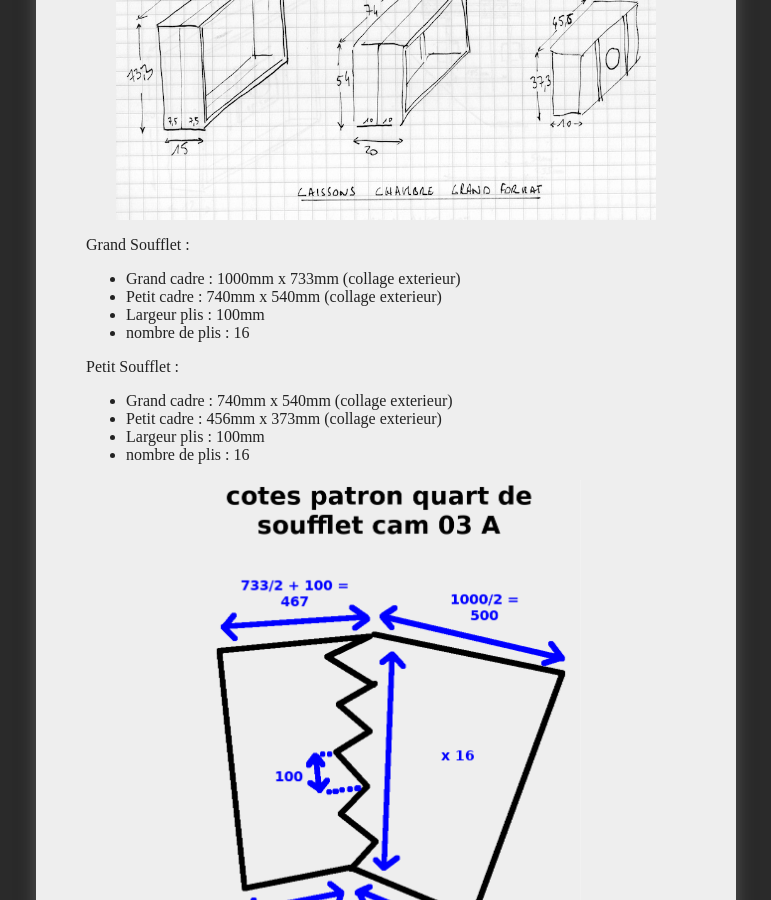
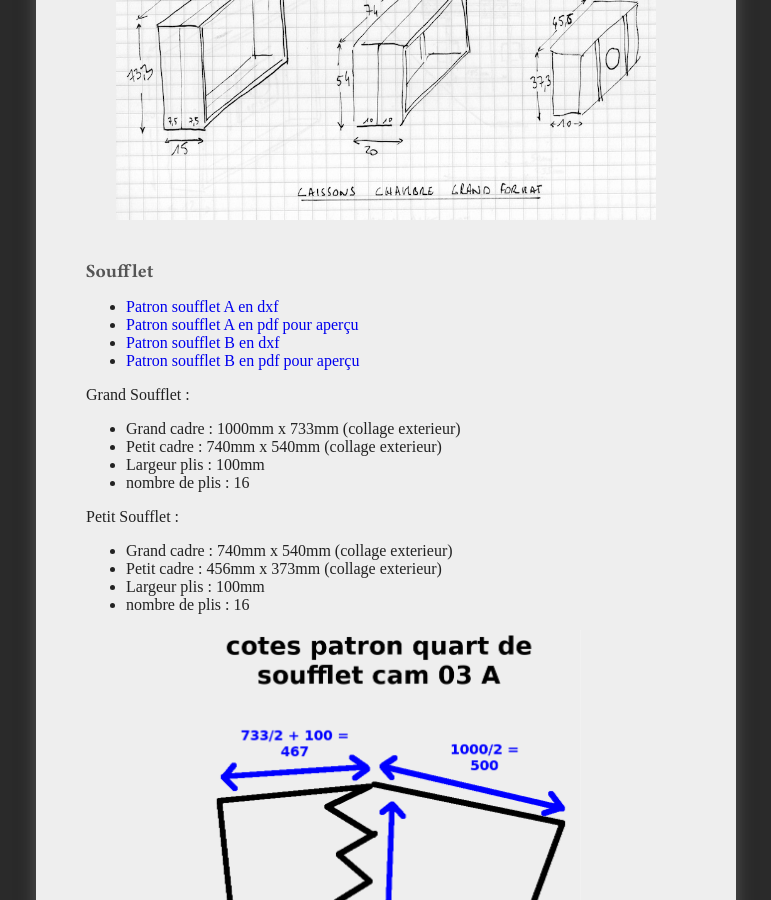
Before and after one commit to virginienokill/camera-obscura, a Jekyll site: the page built from contenu/prototypes/camera03.md, in a window 1280 px wide and 900 px high, scrolled down 2749 px. Shown: the whole window, without its empty margins (254-1025 px from the left). Built offline with Jekyll 4.4.1, drawn with Linux system fonts in a browser that asks for light colours; nearby versions of some CDN libraries; some web fonts are replaced; our own code applies the rules of GitHub Pages for plain Markdown files; a script that is not in the unit is left out; the repository's description, which GitHub fills in, is left out.

Commit message:
soufflet

```diff
--- a/contenu/prototypes/camera03.md
+++ b/contenu/prototypes/camera03.md
@@ -50,6 +50,12 @@
 
 ![cotes proto02](../plans/dim_chambre_grand_format_ultralight.jpeg)
 
+### Soufflet
+
+- [Patron soufflet A en dxf](/contenu/plans/soufflet-cam03-A.dxf)
+- [Patron soufflet A en pdf pour aperçu](/contenu/plans/soufflet-cam03-A.pdf)
+- [Patron soufflet B en dxf](/contenu/plans/soufflet-cam03-B.dxf)
+- [Patron soufflet B en pdf pour aperçu](/contenu/plans/soufflet-cam03-B.pdf)
 
 Grand Soufflet :
 
```
Also changed, not shown: contenu/technique/soufflets.md (+2 -0 lines), 4 other files.
